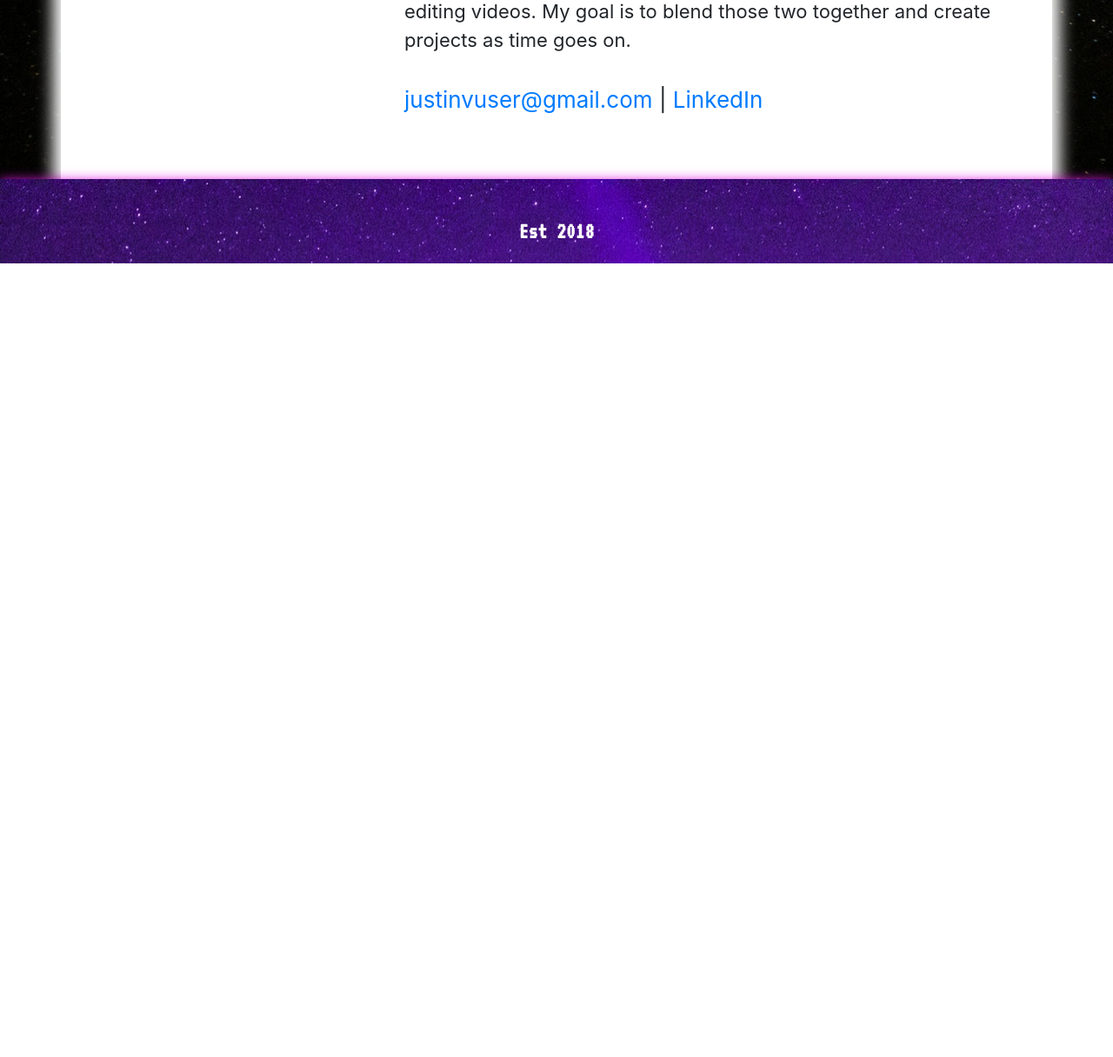
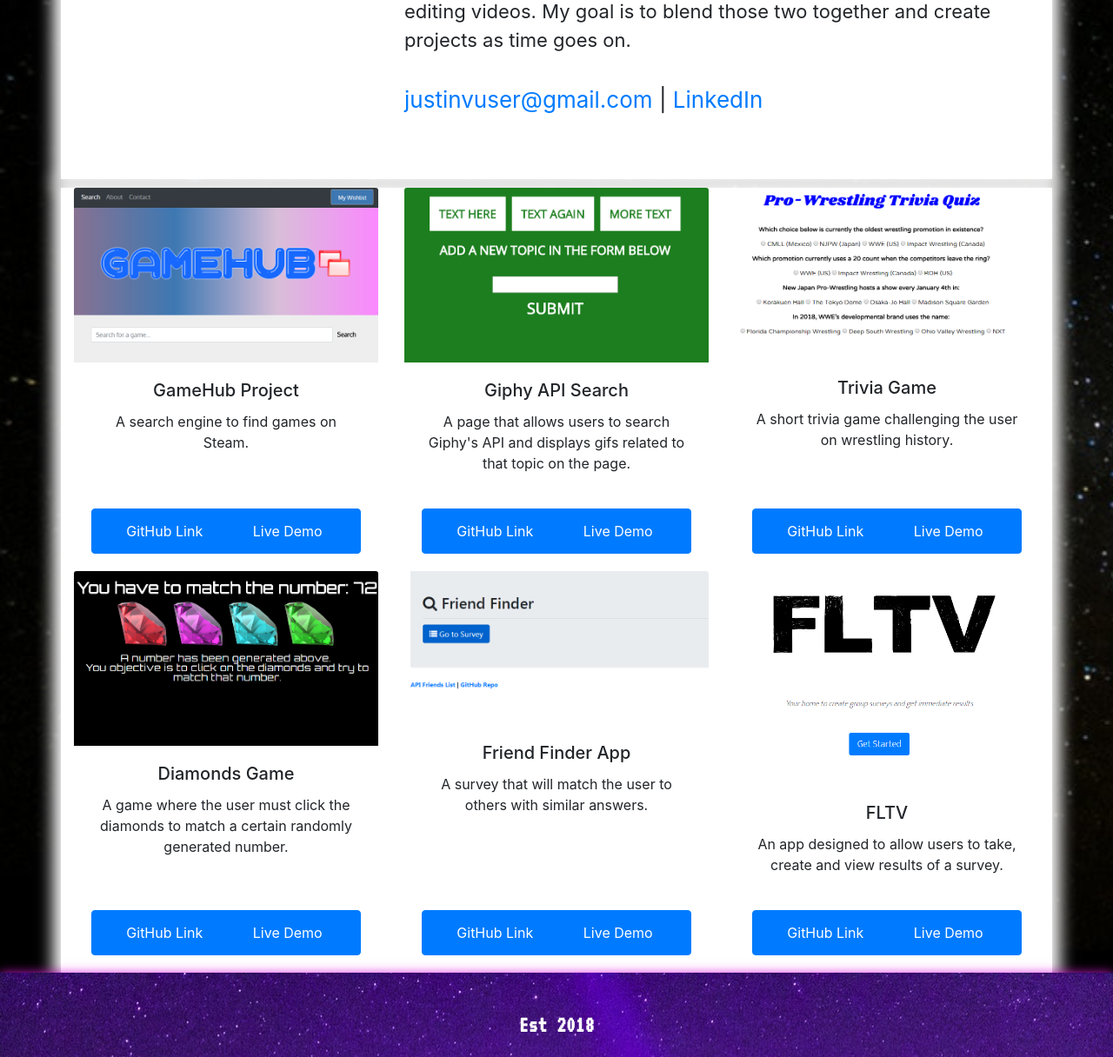
Before and after one commit to justinvert/justinvert.github.io, a plain HTML site: page index.html in a window 1280 px wide. Shown: the part 502-1718 px from the top of the page at 87% size. Before the commit the page ends 805 px from the top, so only its background shows below. Drawn offline with nearby package versions, Linux system fonts and the light colour scheme.

Commit message:
Index.html updated

```diff
--- a/assets/css/style.css
+++ b/assets/css/style.css
@@ -161,6 +161,7 @@ padding: 20px;
     box-shadow: 0px 1px 12px #de1dde;
 }
 
+
 .name-here{
     background-color: transparent;
     border-color: transparent;
--- a/index.html
+++ b/index.html
@@ -45,7 +45,84 @@
             </div>
               </div>
 
-        </div></div>
+        <div class="container text-center text-body portfolio">
+              <div class="row row-eq-height">
+                <div class="col-md-4 d-flex align-items-stretch">
+
+                        <img class="card-img-top" src="assets/images/gamehub.png" alt="GameHub">
+                      <div class="card-body d-flex flex-column">
+                            <h5 class="card-title">GameHub Project</h5>
+                            <p class="card-text">A search engine to find games on Steam.</p>
+                          </br>
+                          <div class="btn-group mt-auto btn btn-md btn-block btn-primary">
+                            <a href="https://github.com/amh5366/GameHub" class="mt-auto btn btn-md btn-block btn-primary">GitHub Link</a>
+                            <a href="https://amh5366.github.io/GameHub/" class="mt-auto btn btn-md btn-block btn-primary">Live Demo</a>
+                          </div>
+                          </div>
+                </div>
+                <div class="col-md-4 d-flex align-items-stretch">
+                    <img class="card-img-top" src="assets/images/giphy.png" alt="Giphy API">
+                    <div class="card-body d-flex flex-column">
+                      <h5 class="card-title">Giphy API Search</h5>
+                      <p class="card-text">A page that allows users to search Giphy's API and displays gifs related to that topic on the page.</p>
+                    </br>
+                    <div class="btn-group mt-auto btn btn-md btn-block btn-primary">
+                      <a href="https://github.com/justinvert/Giphy-API" class="mt-auto btn btn-md btn-block btn-primary">GitHub Link</a>
+                      <a href="https://justinvert.github.io/Giphy-API/" class="mt-auto btn btn-md btn-block btn-primary">Live Demo</a>
+                    </div>   </div>
+                </div>
+              <div class="col-md-4 d-flex align-items-stretch">
+
+                  <img class="card-img-top" src="assets/images/trivia.png" alt="Trivia Game">
+                  <div class="card-body d-flex flex-column">
+                      <h5 class="card-title">Trivia Game</h5>
+                      <p class="card-text">A short trivia game challenging the user on wrestling history.</p>
+                    </br>
+                    <div class="btn-group mt-auto btn btn-md btn-block btn-primary">
+                      <a href="https://github.com/justinvert/TriviaGame/" class="mt-auto btn btn-md btn-block btn-primary">GitHub Link</a>
+                      <a href="https://justinvert.github.io/TriviaGame/"  class="mt-auto btn btn-md btn-block btn-primary">Live Demo</a>
+          </div>
+         </div>
+              </div>
+                <div class="w-100"></div>
+                <div class="col-md-4 d-flex align-items-stretch">
+                    <img class="card-img-top" src="assets/images/diamonds.png" alt="Diamonds Game">
+                    <div class="card-body  d-flex flex-column">
+                        <h5 class="card-title">Diamonds Game</h5>
+                        <p class="card-text">A game where the user must click the diamonds to match a certain randomly generated number.</p>
+                      </br>
+                      <div class="btn-group mt-auto btn btn-md btn-block btn-primary">
+                        <a href="https://github.com/justinvert/diamond-game" class="mt-auto btn btn-md btn-block btn-primary">GitHub Link</a>
+                        <a href="https://justinvert.github.io/diamond-game/" class="mt-auto btn btn-md btn-block btn-primary">Live Demo</a>
+                        </div>
+                      </div>
+
+                </div>
+                <div class="col-md-4 d-flex align-items-stretch">
+                    <img class="card-img-top" src="assets/images/friend.png" alt="Diamonds Game">
+                    <div class="card-body  d-flex flex-column">
+                        <h5 class="card-title">Friend Finder App</h5>
+                        <p class="card-text">A survey that will match the user to others with similar answers.</p>
+                      </br>
+                      <div class="btn-group mt-auto btn btn-md btn-block btn-primary">
+                        <a href="https://github.com/justinvert/Friend-Finder" class="mt-auto btn btn-md btn-block btn-primary">GitHub Link</a>
+                        <a href="https://friend-finder-demo-app.herokuapp.com/" class="mt-auto btn btn-md btn-block btn-primary">Live Demo</a>
+                        </div>
+                      </div>
+                    </div>
+                    <div class="col-md-4 d-flex align-items-stretch">
+                        <img class="card-img-top" src="assets/images/fltv.png" alt="Diamonds Game">
+                        <div class="card-body  d-flex flex-column">
+                            <h5 class="card-title">FLTV</h5>
+                            <p class="card-text">An app designed to allow users to take, create and view results of a survey.</p>
+                          </br>
+                          <div class="btn-group mt-auto btn btn-md btn-block btn-primary">
+                            <a href="https://github.com/peter6468/Project2" class="mt-auto btn btn-md btn-block btn-primary">GitHub Link</a>
+                            <a href="https://github.com/peter6468/Project2#fltv" class="mt-auto btn btn-md btn-block btn-primary">Live Demo</a>
+                            </div>
+                          </div> </div>
+              </div>
+            </div>
         <footer class="page-footer font-small blue pt-4">
                 <div class="footer-copyright text-center py-3">Est 2018
                   </div>
```
